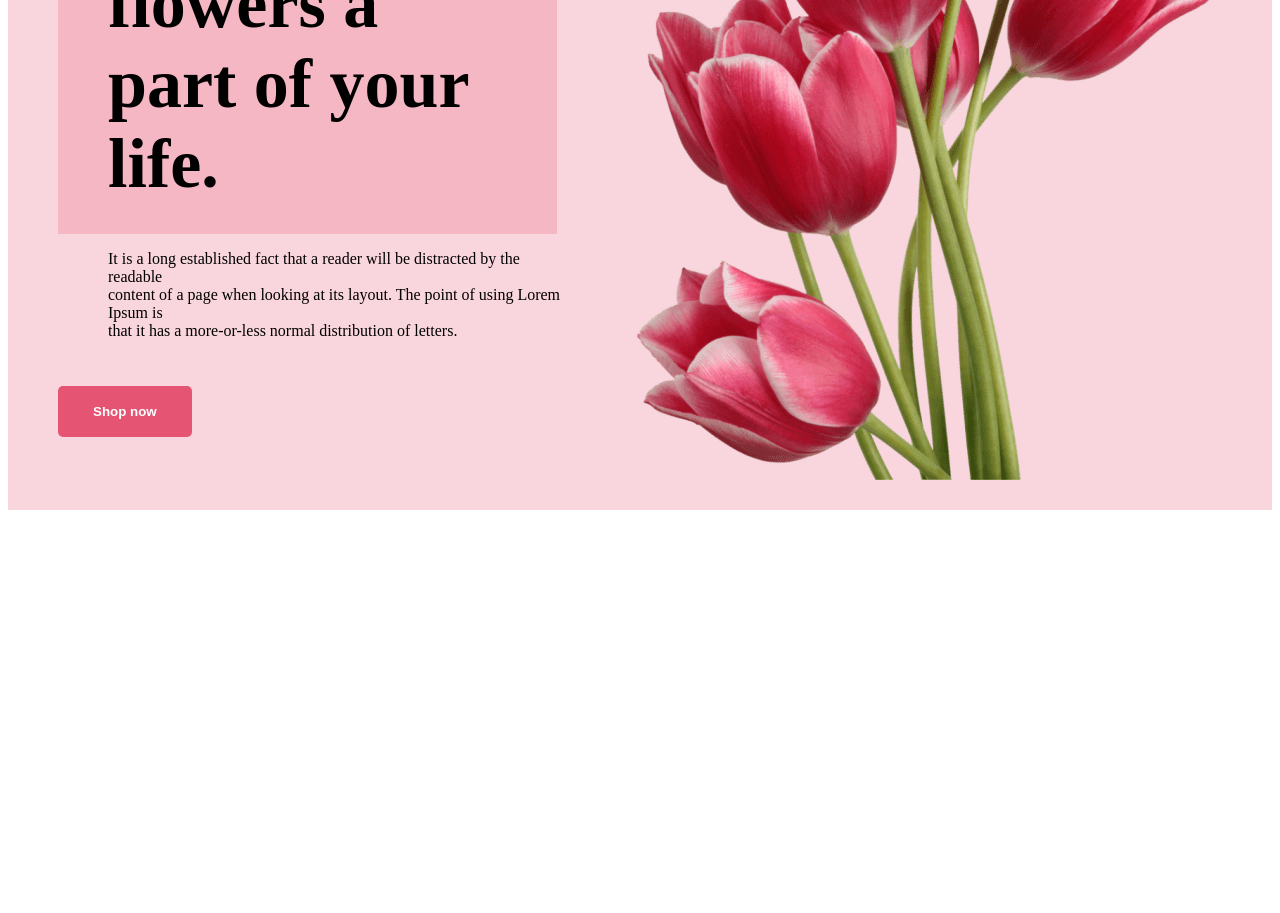
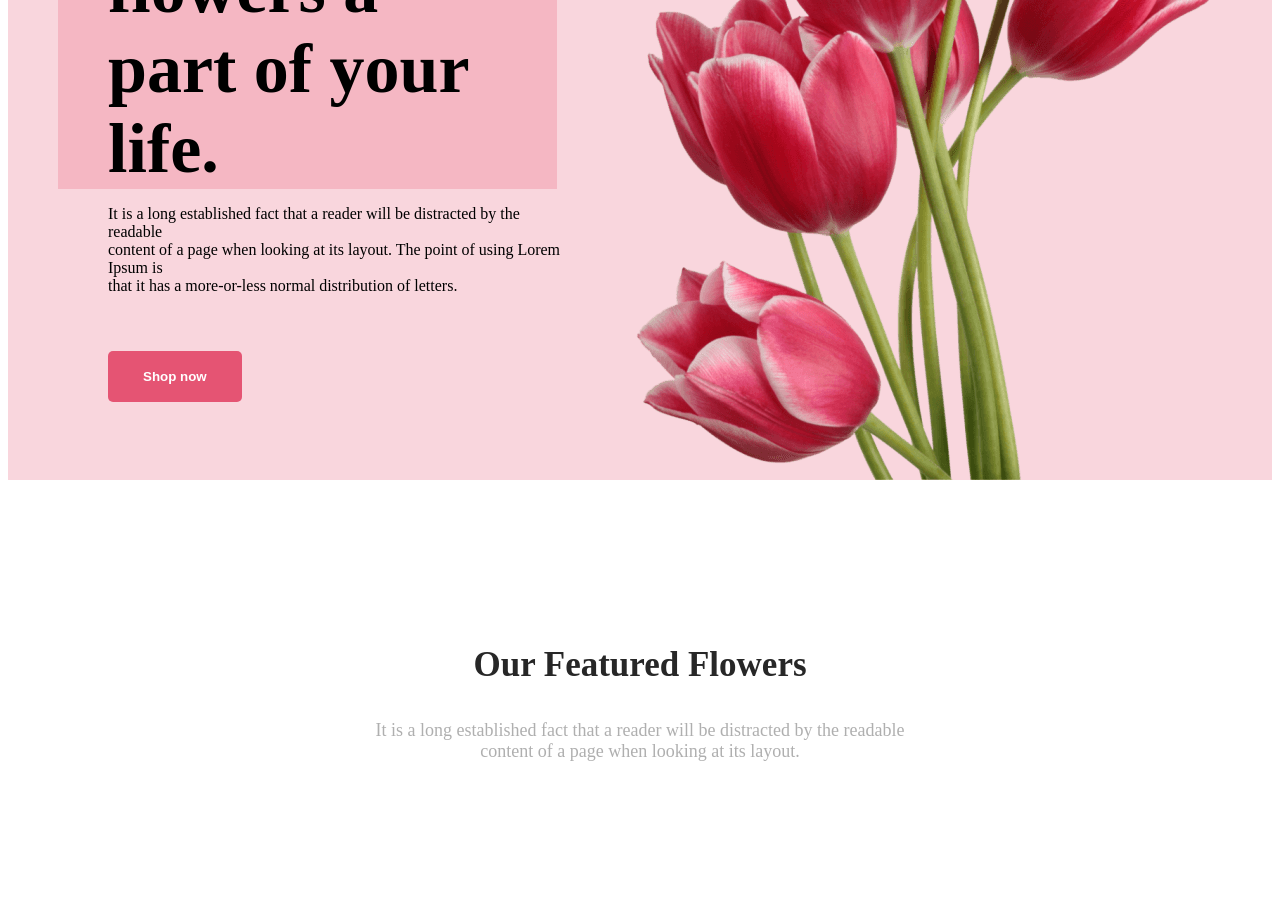
Before and after one commit to Kwsr5070/Flower-assignment, a plain HTML site: page index.html in a window 1280 px wide. Shown: the part 358-1271 px from the top of the page. Before the commit the page ends 876 px from the top, so only its background shows below. Drawn offline with Linux system fonts and the light colour scheme.

Commit message:
about section title

```diff
--- a/index.html
+++ b/index.html
@@ -10,7 +10,6 @@
     <header>
 
     </header>
-    <main>
         <header class="header">
             <nav>
 
@@ -24,8 +23,12 @@
                 <img class="p-image" src="Flower Asset/pngwing 10.png" alt="">
             </div>
         </header>
-
-    </main>
+        <main>
+            <section class="about">
+                <h3 class="section-title">Our Featured Flowers</h3>
+                <p class="section-describtion">It is a long established fact that a reader will be distracted by the readable <br> content of a page when looking at its layout.</p>
+            </section>
+        </main>
     <footer>
 
     </footer>
--- a/styles/style.css
+++ b/styles/style.css
@@ -6,15 +6,17 @@ nav{
 
 }
 .banner{
-    padding: 30px 30px 30px 50px;
+    padding: 30px 30px 0px 50px;
     display: flex;
     align-items: center;
+    justify-content: space-around;
 
 
 
 }
 .banner .paraphghra{
     padding: 0px 30px 30px 50px;
+    margin-bottom: none;
 }
 h1{
     font-size: 70px;
@@ -23,9 +25,27 @@ h1{
     margin-inline-start: 0px;
     margin-inline-end: 50px;
     font-weight: bold;
+    width: 708;
+    height: 288;
 
 }
+.section-title{
+    color: #272727;
+    text-align: center;
+    font-size: 35px;
+    font-weight: bold;
+
 }
+.section-describtion{
+    color: #2727275e;
+    text-align: center;
+    font-size: 18px;
+}
+.paraphghra{
+    width: 634;
+    height: 90;
+}
+
 .banner .p-image{
     width: 635px;
     height: 800px;
@@ -38,8 +58,14 @@ h1{
     border: 0;
     color: white;
     font-weight: 700;
+    margin: 50px;
+    margin-top: 10px;
     padding: 18px 35px;
     font size: 20px;
 
 
+
 }
+.about{
+    padding: 130px;
+}
```
